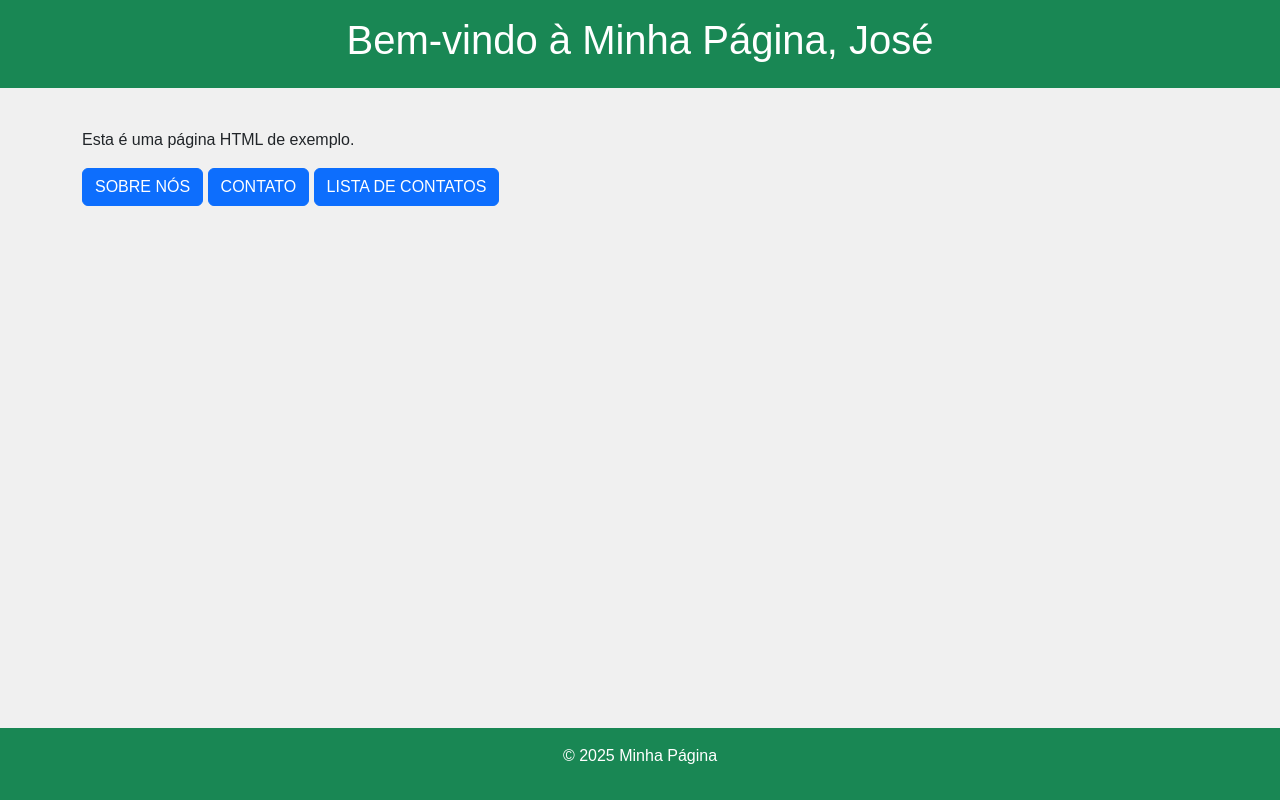
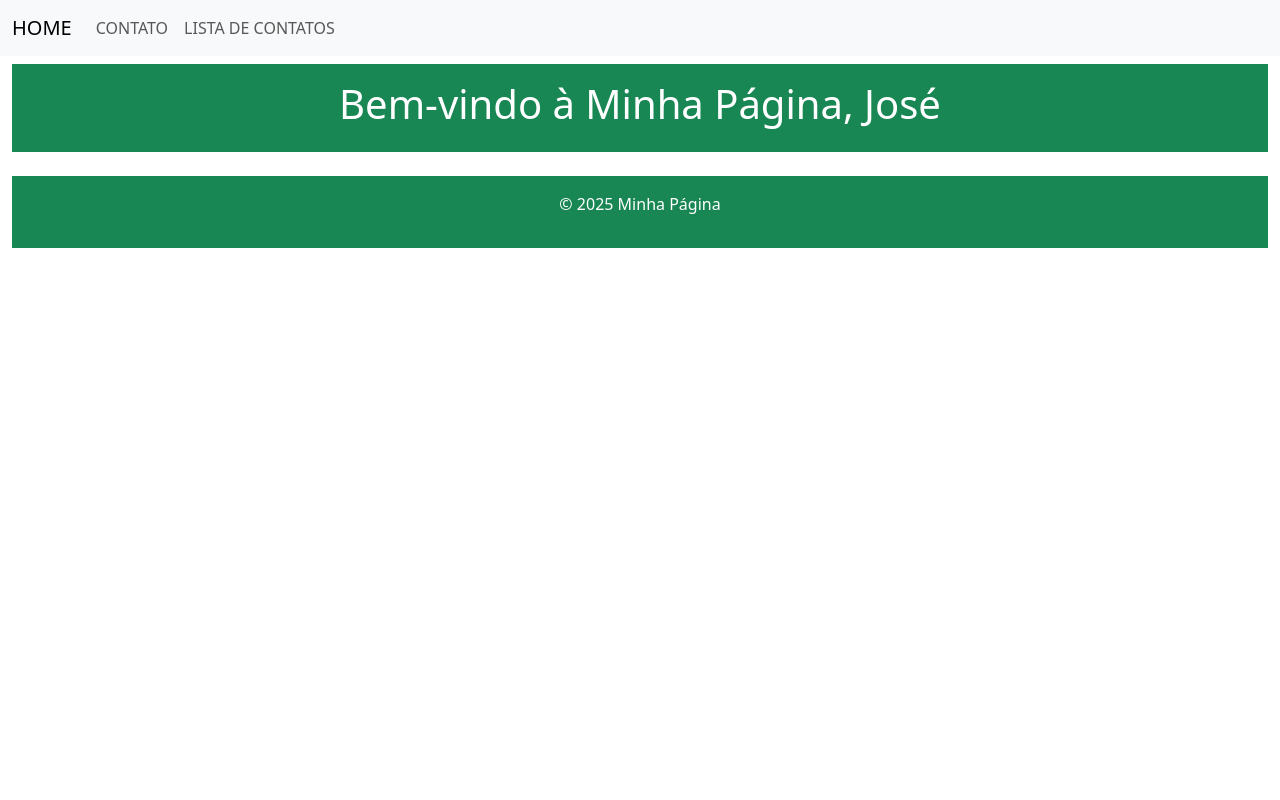
Before and after one commit to ZeAlysson/hello-flask, a Flask app: page / in a window 1280 px wide. Run offline with Flask 3, Linux system fonts and the light colour scheme.

Commit message:
Reutilizando arquivos HTML

```diff
--- /dev/null
+++ b/estudo/templates/base.html
@@ -0,0 +1,20 @@
+<!DOCTYPE html>
+<html lang="en">
+<head>
+    <meta charset="UTF-8">
+    <meta name="viewport" content="width=device-width, initial-scale=1.0">
+    <title>Contato</title>
+    <link href="https://cdn.jsdelivr.net/npm/bootstrap@5.3.3/dist/css/bootstrap.min.css" rel="stylesheet" integrity="sha384-QWTKZyjpPEjISv5WaRU9OFeRpok6YctnYmDr5pNlyT2bRjXh0JMhjY6hW+ALEwIH" crossorigin="anonymous">
+
+</head>
+<body>
+
+    {% include 'nav.html' %}
+    <section class="container-fluid mt-2">
+        {% block content %} {% endblock %}
+    </section>
+
+
+    <script src="https://cdn.jsdelivr.net/npm/bootstrap@5.3.3/dist/js/bootstrap.bundle.min.js" integrity="sha384-YvpcrYf0tY3lHB60NNkmXc5s9fDVZLESaAA55NDzOxhy9GkcIdslK1eN7N6jIeHz" crossorigin="anonymous"></script>
+</body>
+</html>
--- a/estudo/templates/index.html
+++ b/estudo/templates/index.html
@@ -1,56 +1,11 @@
-<!DOCTYPE html>
-<html lang="en">
-<head>
-    <meta charset="UTF-8">
-    <meta name="viewport" content="width=device-width, initial-scale=1.0">
-    <title>Minha Página</title>
-    <link href="https://cdn.jsdelivr.net/npm/bootstrap@5.3.3/dist/css/bootstrap.min.css" rel="stylesheet" integrity="sha384-QWTKZyjpPEjISv5WaRU9OFeRpok6YctnYmDr5pNlyT2bRjXh0JMhjY6hW+ALEwIH" crossorigin="anonymous">
-
-    <style>
-        body {
-            font-family: Arial, sans-serif;
-            margin: 0;
-            padding: 0;
-            background-color: #f0f0f0;
-        }
-        header {
-            background-color: #4CAF50;
-            color: white;
-            padding: 1em;
-            text-align: center;
-        }
-        main {
-            padding: 1em;
-        }
-        footer {
-            background-color: #4CAF50;
-            color: white;
-            text-align: center;
-            padding: 1em;
-            position: fixed;
-            width: 100%;
-            bottom: 0;
-        }
-    </style>
-</head>
-<body>
+{% extends 'base.html' %}
+{% block content %}
     <header class="bg-success text-white text-center py-3">
         <h1>Bem-vindo à Minha Página, {{context.user}}</h1>
     </header>
     <main class="container mt-4">
-        <div class="row">
-            <div class="col-md-12">
-                <p>Esta é uma página HTML de exemplo.</p>
-                <a href="{{url_for('about')}}" class="btn btn-primary">SOBRE NÓS</a>
-                <a href="{{url_for('contato')}}" class="btn btn-primary">CONTATO</a>
-                <a href="{{url_for('lista_contatos')}}" class="btn btn-primary">LISTA DE CONTATOS</a>
-            </div>
-        </div>
     </main>
-    <footer class="bg-success text-white text-center py-3">
+    <footer class="bg-success text-white text-center py-3 mt-4">
         <p>&copy; 2025 Minha Página</p>
     </footer>
-
-    <script src="https://cdn.jsdelivr.net/npm/bootstrap@5.3.3/dist/js/bootstrap.bundle.min.js" integrity="sha384-YvpcrYf0tY3lHB60NNkmXc5s9fDVZLESaAA55NDzOxhy9GkcIdslK1eN7N6jIeHz" crossorigin="anonymous"></script>
-</body>
-</html>
+{% endblock %}
--- /dev/null
+++ b/estudo/templates/nav.html
@@ -0,0 +1,22 @@
+<nav class="navbar navbar-expand-lg navbar-light bg-light">
+    <div class="container-fluid">
+        <a class="navbar-brand" href="{{url_for('homepage')}}">HOME</a>
+        <button class="navbar-toggler" type="button" data-bs-toggle="collapse" data-bs-target="#navbarNav" aria-controls="navbarNav" aria-expanded="false" aria-label="Toggle navigation">
+            <span class="navbar-toggler-icon"></span>
+        </button>
+        <div class="collapse navbar-collapse" id="navbarNav">
+            <ul class="navbar-nav">
+
+                <li class="nav-item">
+                    <a class="nav-link" href="{{url_for('contato')}}">CONTATO</a>
+                </li>
+                <li class="nav-item">
+                    <a class="nav-link" href="{{url_for('lista_contatos')}}">LISTA DE CONTATOS</a>
+                </li>
+            </ul>
+        </div>
+    </div>
+</nav>
+
+<link href="https://cdn.jsdelivr.net/npm/bootstrap@5.3.3/dist/css/bootstrap.min.css" rel="stylesheet" integrity="sha384-QWTKZyjpPEjISv5WaRU9OFeRpok6YctnYmDr5pNlyT2bRjXh0JMhjY6hW+ALEwIH" crossorigin="anonymous">
+<script src="https://cdn.jsdelivr.net/npm/bootstrap@5.3.3/dist/js/bootstrap.bundle.min.js" integrity="sha384-YvpcrYf0tY3lHB60NNkmXc5s9fDVZLESaAA55NDzOxhy9GkcIdslK1eN7N6jIeHz" crossorigin="anonymous"></script>
```
Also changed, not shown: estudo/templates/about.html (deleted, +0 -31 lines), estudo/templates/contato.html (+3 -16 lines), estudo/templates/contato_old.html (+3 -16 lines), estudo/templates/lista_contatos.html (+3 -17 lines).
